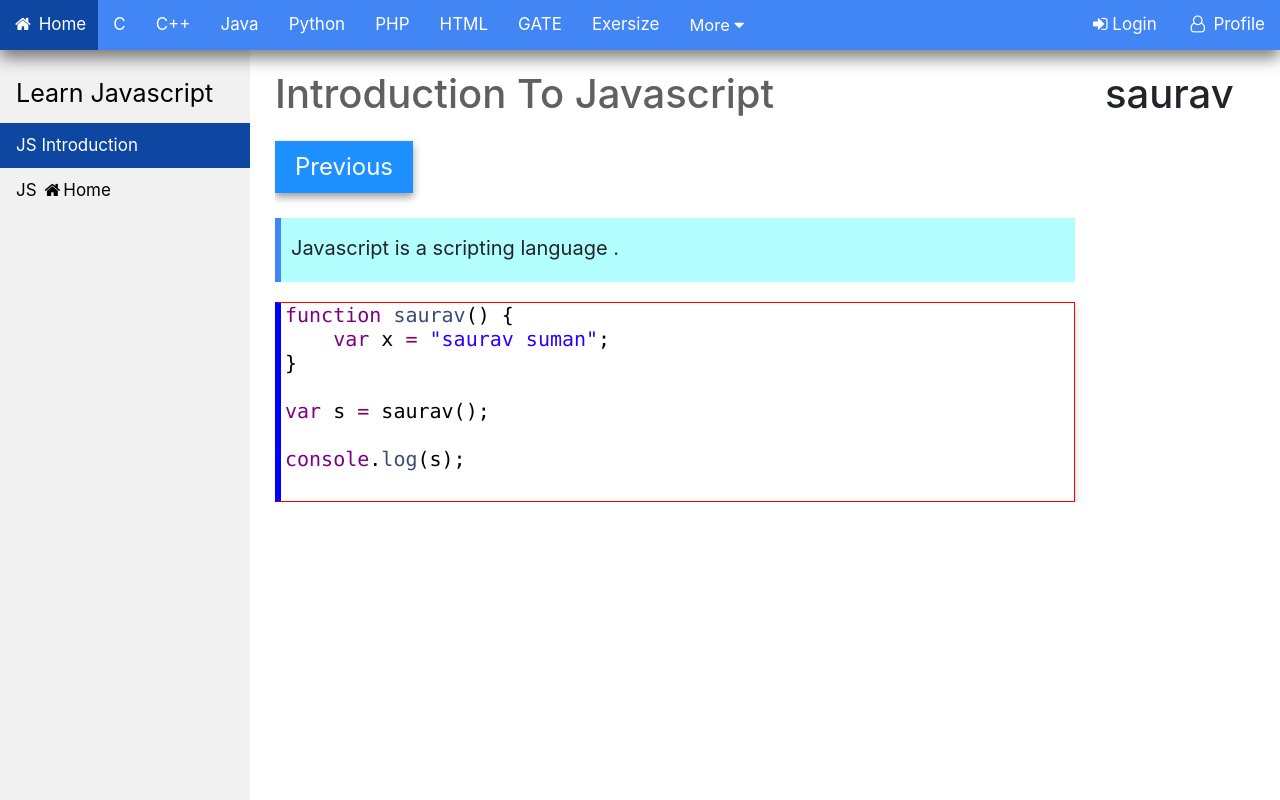
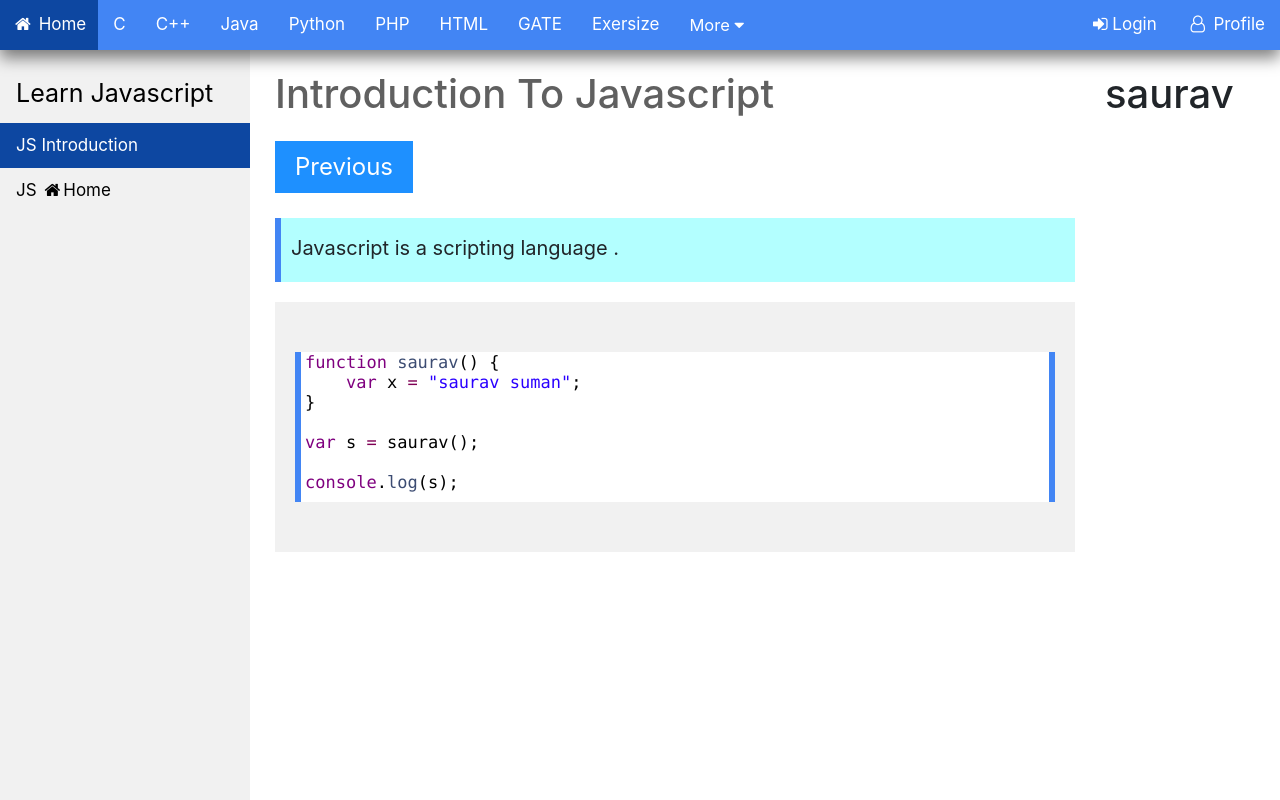
Before and after one commit to Shubhamkumar10599/cse_onlinekit, a Django app: page /JavascriptIntro/ in a window 1280 px wide. Run offline with Django 3.2, Linux system fonts and the light colour scheme; some libraries are stand-ins or nearby versions.

Commit message:
add editor.js

```diff
--- a/online_study/Templates/JavaScriptIntro.html
+++ b/online_study/Templates/JavaScriptIntro.html
@@ -179,14 +179,17 @@
                       <p>Javascript is a scripting language .</p>
                    </div>
 
-
-<div class="editor1" id="editor">function saurav() {
+<div class="editor1">
+<div  id="editor">function saurav() {
 	var x = "saurav suman";
 }
 
 var s = saurav();
 
 console.log(s);</div>
+
+
+</div>
 
 <script src="/ace-builds/src-noconflict/ace.js" type="text/javascript" charset="utf-8"></script>
 <script>
@@ -200,7 +203,7 @@ console.log(s);</div>
     editor.session.setUseWrapMode(true);
     editor.renderer.$cursorLayer.element.style.display = "none"
     editor.renderer.setShowGutter(false);
-    document.getElementById('editor').style.fontSize='20px';
+    document.getElementById('editor').style.fontSize='17px';
 </script>
 
 
--- a/online_study/statics/css/content.css
+++ b/online_study/statics/css/content.css
@@ -24,8 +24,7 @@ color:#606060;
 
 .card3 {
   /* Add shadows to create the "card" effect */
-  box-shadow: 0 4px 8px 0 rgba(0,0,0,0.4);
-  transition: 0.4s;
+
 }
 
 /* On mouse-over, add a deeper shadow */
@@ -57,24 +56,26 @@ border-left:6px solid #4285F4;
 }
 
 .editor1{
+margin-top:20px;
+border-bottom :50px solid #f1f1f1;
+border-left:20px solid #f1f1f1;
+border-top :50px solid #f1f1f1;
+border-right:20px solid #f1f1f1;
 
-box-shadow: 0 4px 8px 0 rgba(0,0,0,0.2);
-transition: 0.3s;
-margin-top:20px;
-border:1px solid red;
-border-left:6px solid blue;
+
 
 }
 
 
 #editor {
-        height:200px;
+ height:150px;
  top: 0;
   overflow-y: hidden;
-        padding-top:5px;
-        right: 0;
+ right:0;
  bottom: 0;
 left: 0;
+border-left:6px solid #4285F4;
+border-right:6px solid #4285F4;
 
 }
 
```
Lines whose indentation alone changed are shown as unchanged.
